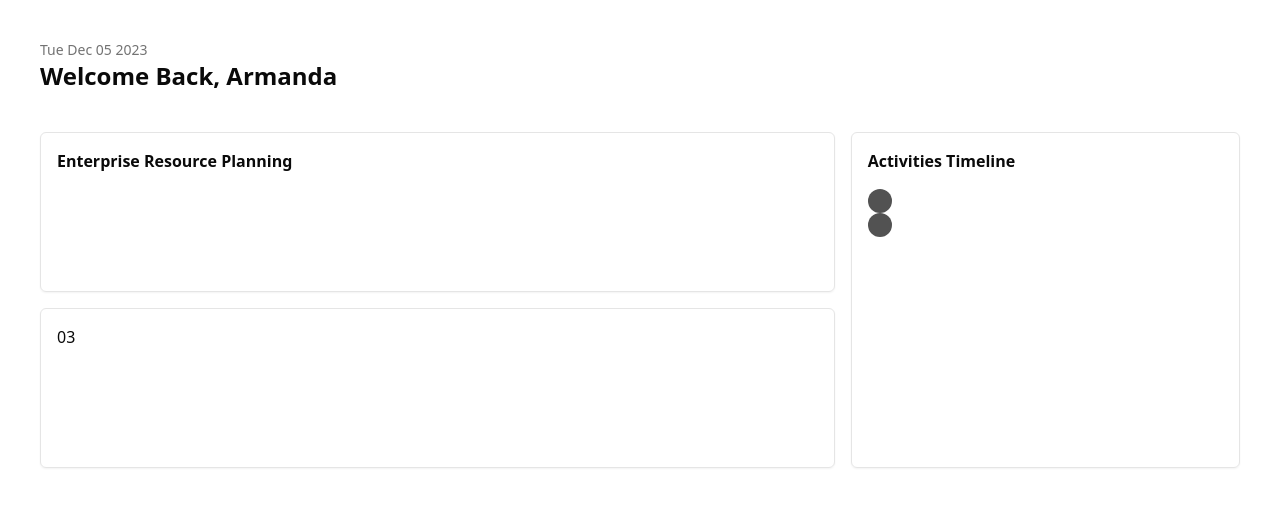
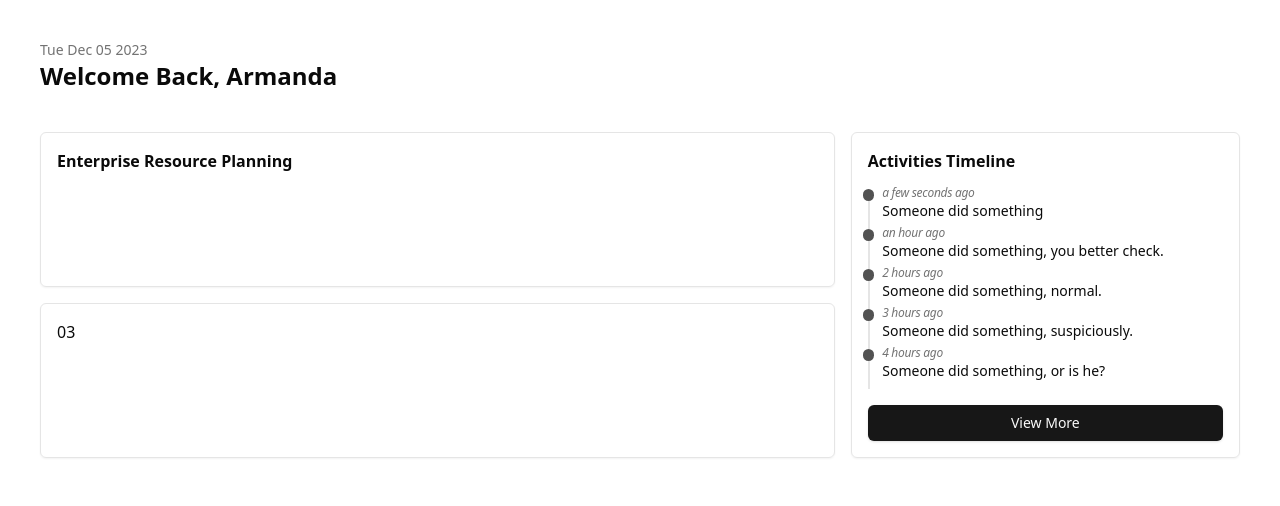
Before and after one commit to ceedadev/next-erp, a Next.js app: page / in a window 1280 px wide. Shown: the top 506 px of the page. Built offline with nearby package versions, Linux system fonts and the light colour scheme.

Commit message:
Add timeline component and dummy data

```diff
--- a/src/app/page.tsx
+++ b/src/app/page.tsx
@@ -1,4 +1,27 @@
 import * as React from "react";
+
+import { Sheet } from "@/components/sheet";
+import { Timeline, TimelineItem } from "@/components/timeline";
+
+const TIMELINE_DUMMY_DATA = [
+  { message: "Someone did something", timestamp: new Date() },
+  {
+    message: "Someone did something, you better check.",
+    timestamp: new Date().setHours(new Date().getHours() - 1),
+  },
+  {
+    message: "Someone did something, normal.",
+    timestamp: new Date().setHours(new Date().getHours() - 2),
+  },
+  {
+    message: "Someone did something, suspiciously.",
+    timestamp: new Date().setHours(new Date().getHours() - 3),
+  },
+  {
+    message: "Someone did something, or is he?",
+    timestamp: new Date().setHours(new Date().getHours() - 4),
+  },
+];
 
 export default function Home() {
   return (
@@ -8,15 +31,24 @@ export default function Home() {
           <p className="text-muted-foreground text-sm">
             {new Date().toDateString()}
           </p>
-          <p className="text-2xl font-semibold">Welcome Back, Armanda</p>
+          <p className="text-2xl font-semibold font-poppins">
+            Welcome Back, Armanda
+          </p>
         </div>
         <div className="grid grid-cols-1 md:grid-rows-3 md:grid-cols-3 gap-4">
-          <div className="col-span-1 md:col-span-2 border rounded-md shadow-sm flex flex-col h-40 p-4">
+          <div className="col-span-1 md:col-span-2 border rounded-md shadow-sm flex flex-col p-4">
             <p className="font-semibold">Enterprise Resource Planning</p>
           </div>
           <div className="col-span-1 md:row-span-2 border rounded-md shadow-sm flex flex-col p-4 space-y-4">
             <p className="font-semibold">Activities Timeline</p>
-            <Timeline />
+            <Timeline>
+              {TIMELINE_DUMMY_DATA.map((item) => (
+                <TimelineItem
+                  message={item.message}
+                  timestamp={item.timestamp}
+                />
+              ))}
+            </Timeline>
           </div>
           <div className="col-span-1 md:row-span-1 md:col-span-2 border rounded-md shadow-sm flex p-4">
             03
@@ -26,20 +58,3 @@ export default function Home() {
     </main>
   );
 }
-
-function Timeline() {
-  return (
-    <div className="w-full">
-      <div className="h-6 w-6 bg-neutral-600 rounded-full"></div>
-      <div className="h-6 w-6 bg-neutral-600 rounded-full"></div>
-    </div>
-  );
-}
-
-function Sheet({ children }: { children: React.ReactNode }) {
-  return (
-    <div className="container p-4 md:p-10 space-y-4 md:space-y-10 ">
-      {children}
-    </div>
-  );
-}
--- /dev/null
+++ b/src/components/sheet.tsx
@@ -0,0 +1,7 @@
+export function Sheet({ children }: { children: React.ReactNode }) {
+  return (
+    <div className="container p-4 md:p-10 space-y-4 md:space-y-10 ">
+      {children}
+    </div>
+  );
+}
--- a/src/components/timeline.tsx
+++ b/src/components/timeline.tsx
@@ -0,0 +1,35 @@
+import dayjs from "dayjs";
+import relativeTime from "dayjs/plugin/relativeTime";
+
+dayjs.extend(relativeTime);
+
+import { Button } from "@/components/ui/button";
+import { ReactNode } from "react";
+
+export function Timeline({ children }: { children: ReactNode }) {
+  return (
+    <div className="w-full h-full flex flex-col">
+      <ul className="flex-grow flex flex-col mb-4">{children}</ul>
+      <Button>View More</Button>
+    </div>
+  );
+}
+export function TimelineItem({
+  timestamp,
+  message,
+}: {
+  timestamp: Date | number;
+  message: string;
+}) {
+  return (
+    <li className="border-l-2 border-neutral-200 dark:border-neutral-600 z-0 flex flex-row pb-2">
+      <div className="w-3 h-3 rounded-full bg-neutral-600 dark:bg-neutral-200 -ml-[7px] z-50 " />
+      <div className="w-full flex flex-col ml-2 -mt-1">
+        <p className="text-muted-foreground italic text-xs tracking-tight">
+          {dayjs(timestamp).fromNow()}
+        </p>
+        <p className="text-sm">{message}</p>
+      </div>
+    </li>
+  );
+}
--- a/src/lib/fonts.ts
+++ b/src/lib/fonts.ts
@@ -1,7 +1,7 @@
 import {
   JetBrains_Mono as FontMono,
   Inter as FontSans,
-  Poppins,
+  Poppins as FontPoppins,
 } from "next/font/google";
 
 export const fontSans = FontSans({
@@ -14,8 +14,9 @@ export const fontMono = FontMono({
   variable: "--font-mono",
 });
 
-export const fontPoppins = Poppins({
+export const fontPoppins = FontPoppins({
   subsets: ["latin"],
-  weight: "400",
+  display: "swap",
   variable: "--font-poppins",
+  weight: ["100", "200", "300", "400", "500", "600", "700", "800", "900"],
 });
```
